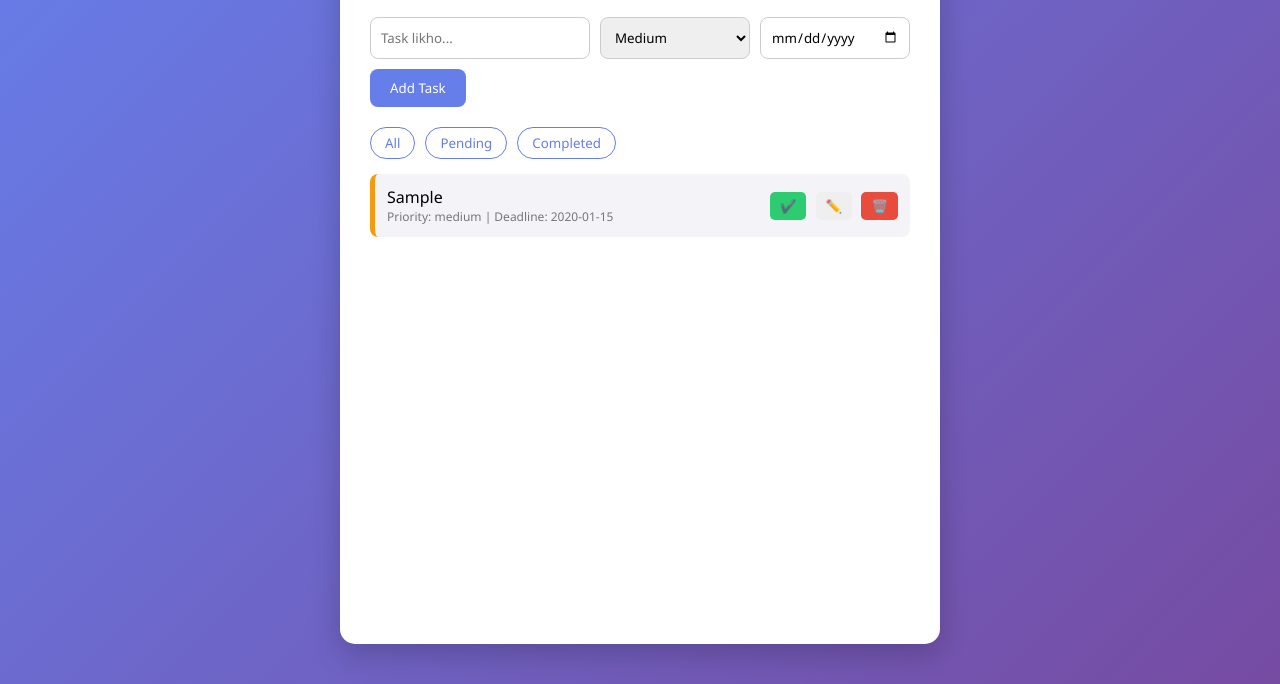
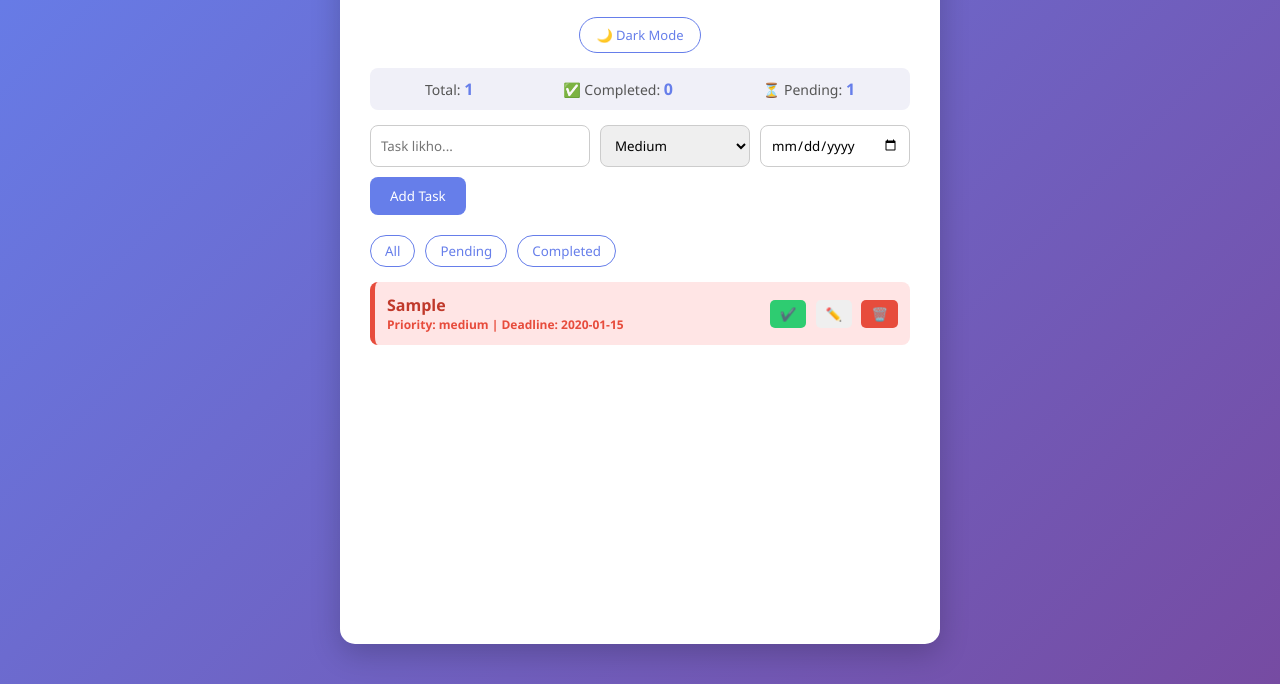
Before and after one commit to ayusharav00258-ui/task-manager, a plain HTML site: page index.html in a window 1280 px wide. Both pictures are taken after typing "Sample", "2020-01-15" into the empty fields and a click on the button "Add Task". Shown: the part 116-800 px from the top of the page. Drawn offline with Linux system fonts and the light colour scheme.

Commit message:
Added task counter, overdue highlight, and dark mode

```diff
--- a/index.html
+++ b/index.html
@@ -9,7 +9,12 @@
 <body>
   <div class="container">
     <h1>📋 Task Manager</h1>
-
+    <button id="themeToggle" class="theme-btn" onclick="toggleTheme()">🌙 Dark Mode</button>
+    <div class="stats">
+  <span>Total: <b id="totalCount">0</b></span>
+  <span>✅ Completed: <b id="completedCount">0</b></span>
+  <span>⏳ Pending: <b id="pendingCount">0</b></span>
+</div>
     <!-- Task add karne ka form -->
     <div class="task-form">
       <input type="text" id="taskInput" placeholder="Task likho..." />
--- a/script.js
+++ b/script.js
@@ -43,8 +43,9 @@ function renderTasks() {
   }
 
   filtered.forEach(task => {
+        const isOverdue = task.deadline && new Date(task.deadline) < new Date() && !task.completed;
     const li = document.createElement('li');
-    li.className = task.priority + (task.completed ? ' completed' : '');
+       li.className = task.priority + (task.completed ? ' completed' : '') + (isOverdue ? ' overdue' : '');
 
     li.innerHTML = `
       <div class="task-info">
@@ -61,6 +62,10 @@ function renderTasks() {
     `;
     list.appendChild(li);
   });
+    // Task counter update
+  document.getElementById('totalCount').textContent = tasks.length;
+  document.getElementById('completedCount').textContent = tasks.filter(t => t.completed).length;
+  document.getElementById('pendingCount').textContent = tasks.filter(t => !t.completed).length;
 }
 
 // Task complete/pending toggle
@@ -101,4 +106,22 @@ function saveTasks() {
 }
 
 // Page load pe tasks dikhao
+// Dark mode toggle
+function toggleTheme() {
+  document.body.classList.toggle('dark');
+  const btn = document.getElementById('themeToggle');
+  if (document.body.classList.contains('dark')) {
+    btn.textContent = '☀️ Light Mode';
+    localStorage.setItem('theme', 'dark');
+  } else {
+    btn.textContent = '🌙 Dark Mode';
+    localStorage.setItem('theme', 'light');
+  }
+}
+
+// Page load pe theme yaad rakho
+if (localStorage.getItem('theme') === 'dark') {
+  document.body.classList.add('dark');
+  document.getElementById('themeToggle').textContent = '☀️ Light Mode';
+}
 renderTasks();
--- a/style.css
+++ b/style.css
@@ -121,3 +121,85 @@ h1 {
 
 .complete-btn { background: #2ecc71; color: white; }
 .delete-btn { background: #e74c3c; color: white; }
+.stats {
+  display: flex;
+  justify-content: space-around;
+  background: #f0f0f8;
+  padding: 10px;
+  border-radius: 8px;
+  margin-bottom: 15px;
+  font-size: 14px;
+  color: #555;
+}
+
+.stats b {
+  color: #667eea;
+  font-size: 16px;
+}
+#taskList li.overdue {
+  background: #ffe5e5;
+  border-left-color: #e74c3c !important;
+}
+
+#taskList li.overdue small {
+  color: #e74c3c;
+  font-weight: bold;
+}
+#taskList li.overdue {
+  background: #ffe5e5 !important;
+  border-left: 5px solid #e74c3c !important;
+}
+
+#taskList li.overdue span {
+  color: #c0392b !important;
+  font-weight: bold;
+}
+
+#taskList li.overdue small {
+  color: #e74c3c !important;
+  font-weight: bold;
+}
+.theme-btn {
+  display: block;
+  margin: 0 auto 15px;
+  padding: 8px 16px;
+  border: 1px solid #667eea;
+  background: white;
+  color: #667eea;
+  border-radius: 20px;
+  cursor: pointer;
+  font-size: 13px;
+}
+
+body.dark {
+  background: linear-gradient(135deg, #1a1a2e, #16213e);
+}
+
+body.dark .container {
+  background: #1e1e2f;
+  color: #eee;
+}
+
+body.dark h1 { color: #fff; }
+
+body.dark .task-form input,
+body.dark .task-form select {
+  background: #2a2a3e;
+  color: #eee;
+  border-color: #444;
+}
+
+body.dark #taskList li {
+  background: #2a2a3e;
+  color: #eee;
+}
+
+body.dark .stats {
+  background: #2a2a3e;
+  color: #ccc;
+}
+
+body.dark .filters button {
+  background: transparent;
+  color: #667eea;
+}
```
